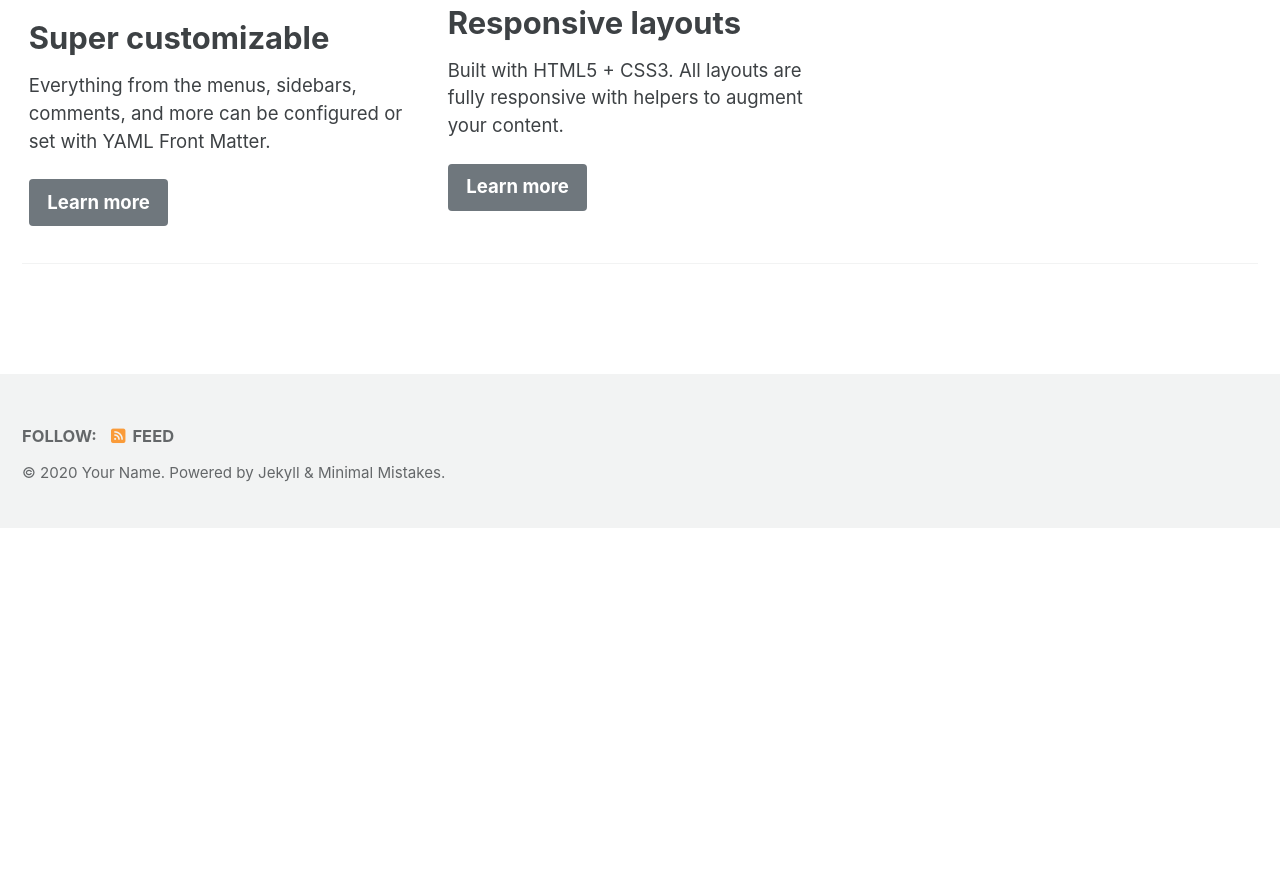
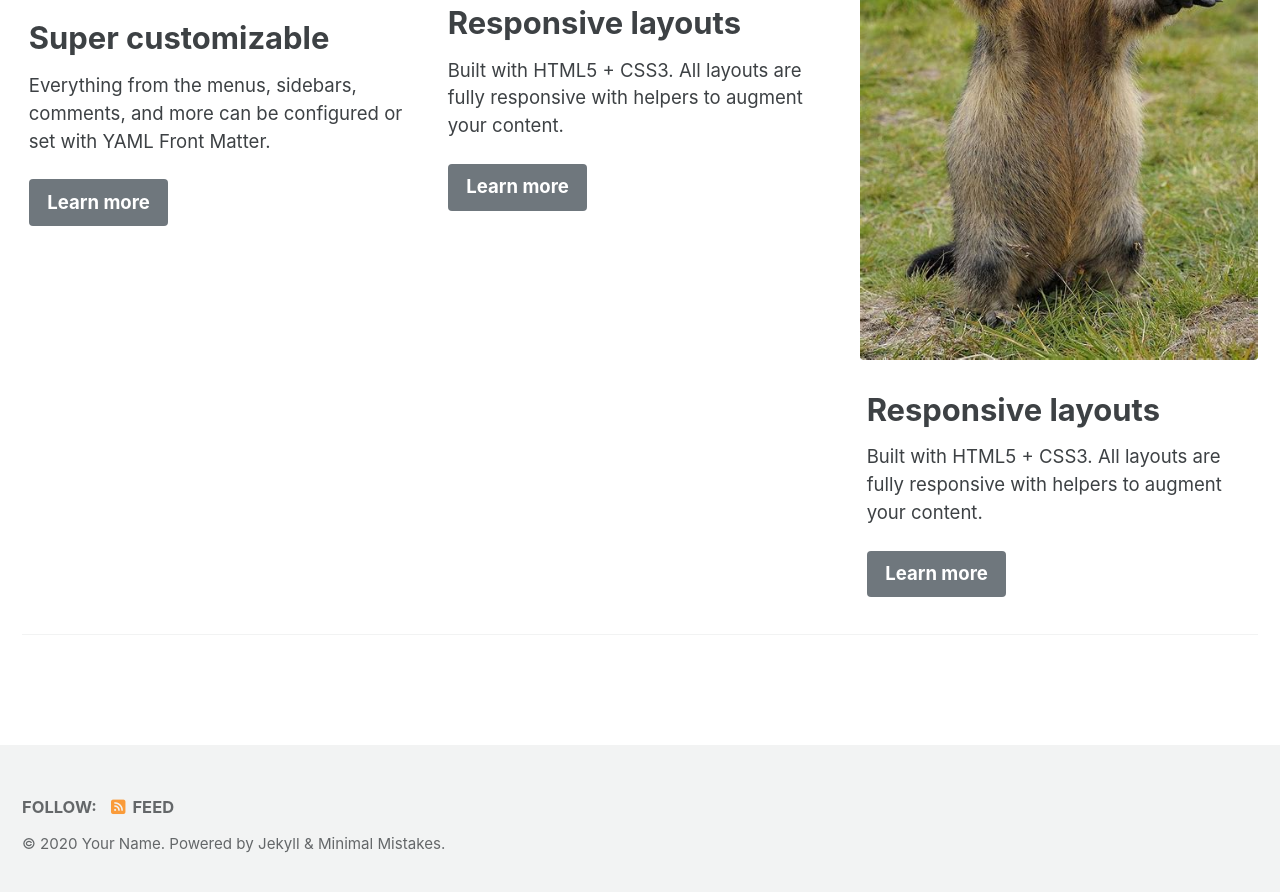
Before and after one commit to JuditSastre/test_blog, a Jekyll site: the page built from _pages/home.md, in a window 1280 px wide and 900 px high, scrolled down 886 px. Shown: the top 892 px of the window. Built offline with Jekyll 4.4.1, drawn with Linux system fonts in a browser that asks for light colours; cached includes are drawn as plain includes; nearby versions of some CDN libraries; before the commit the page ends 1414 px from its top, so only the background shows below that.

Commit message:
Update home.md

```diff
--- a/_pages/home.md
+++ b/_pages/home.md
@@ -25,6 +25,14 @@ feature_row:
     url: "https://es.wikipedia.org/wiki/Wikipedia:Portada"
     btn_class: "btn--primary"
     btn_label: "Learn more"
+  - image_path: /assets/images/th.jpg
+    alt: "fully responsive"
+    title: "Responsive layouts"
+    excerpt: "Built with HTML5 + CSS3. All layouts are fully responsive with helpers to augment your content."
+    url: "https://es.wikipedia.org/wiki/Wikipedia:Portada"
+    btn_class: "btn--primary"
+    btn_label: "Learn more"
+
 ---
 This is the home page
 {% include feature_row %}
```
